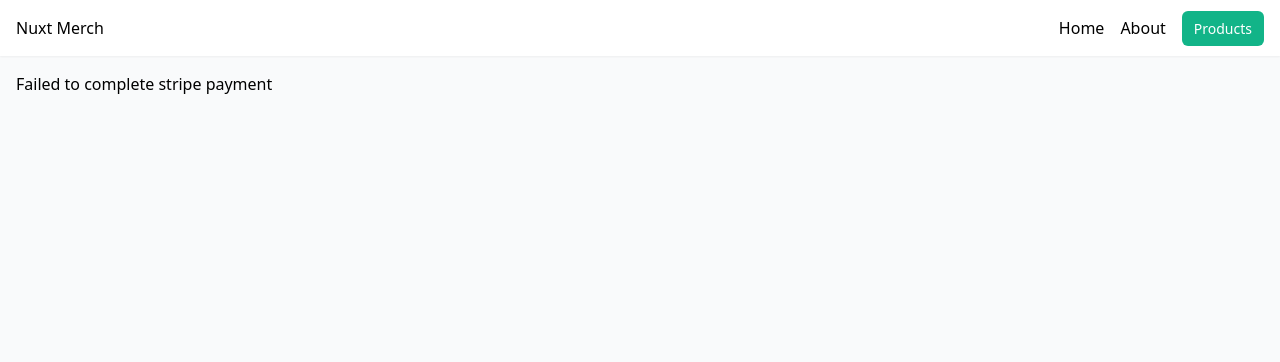
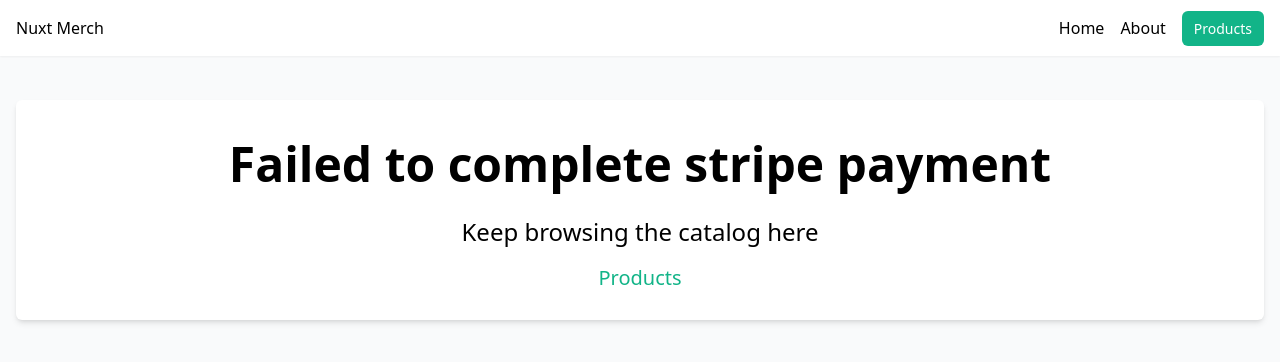
Before and after one commit to fronomenal/nuxt_store, a Nuxt app: page /failure in a window 1280 px wide. Shown: the top 362 px of the page. Built offline with nearby package versions, Linux system fonts and the light colour scheme.

Commit message:
redesign pages that have stripe integration

```diff
--- a/components/Cart.client.vue
+++ b/components/Cart.client.vue
@@ -26,7 +26,7 @@
     body: body
   })
 
-  if (data.url) return navigateTo(`/${data.url}`)
+  if (data.value.url) return navigateTo(data.value.url, {external: true})
 
 }
 
--- a/pages/failure.vue
+++ b/pages/failure.vue
@@ -1,8 +1,10 @@
 <script lang="ts" setup></script>
 
 <template>
-  <div>
-    <h1>Failed to complete stripe payment</h1>
+  <div class="mt-7 mx-auto text-center card">
+    <p class="mt-7 text-5xl font-bold">Failed to complete stripe payment</p>
+    <p class="mt-7 text-2xl"> Keep browsing the catalog here</p>
+    <NuxtLink class="text-xl text-[#12b488] hover:text-cyan-300" :to="'/products'"> <p class="my-4">Products</p> </NuxtLink>
   </div>
 </template>
 
--- a/pages/success.vue
+++ b/pages/success.vue
@@ -1,8 +1,10 @@
 <script lang="ts" setup></script>
 
 <template>
-  <div>
-    <h1>Thank you for the purchase</h1>
+  <div class="mt-7 mx-auto text-center card">
+    <p class="mt-7 text-5xl font-bold">Thank you for the purchase</p>
+    <p class="mt-7 text-2xl"> Check out our other items here</p>
+    <NuxtLink class="text-xl text-[#12b488] hover:text-cyan-300" :to="'/products'"> <p class="my-4">Products</p> </NuxtLink>
   </div>
 </template>
 
```
